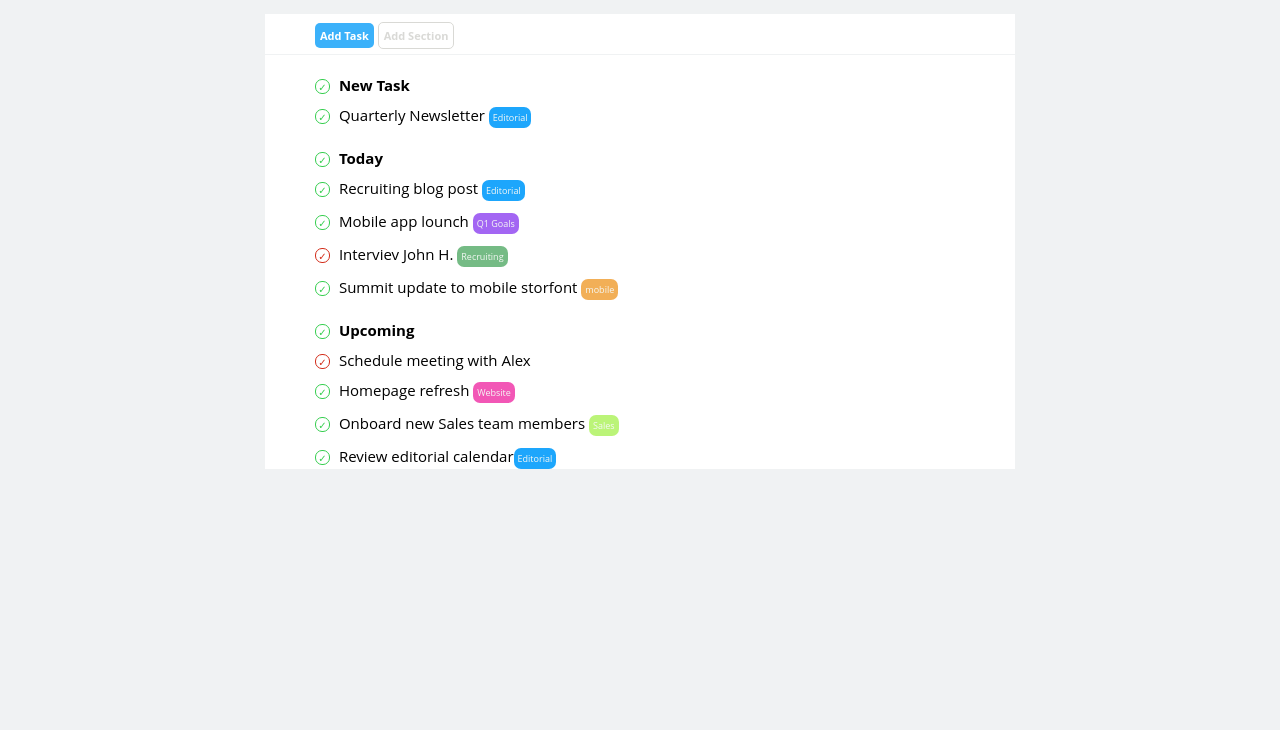
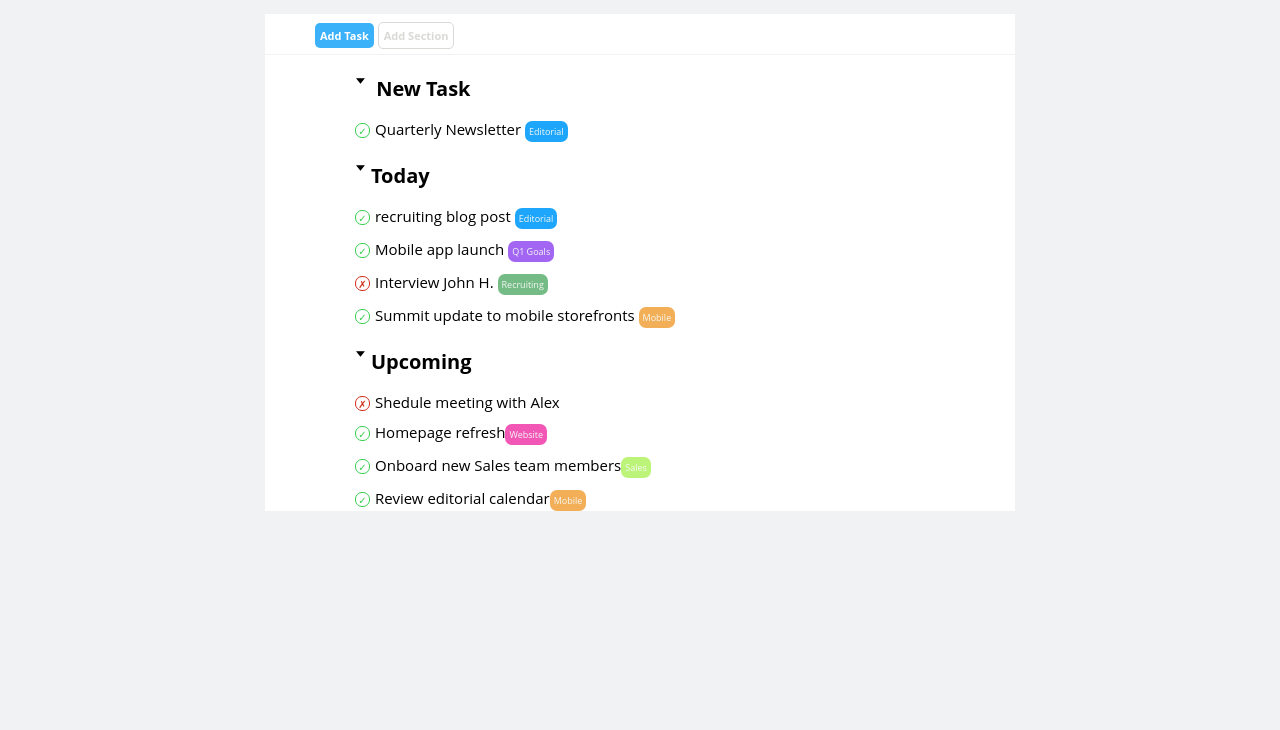
Before and after one commit to chry902/html-css-toboolist, a plain HTML site: page index.html in a window 1280 px wide. Shown: the part 70-800 px from the top of the page. Drawn offline with Linux system fonts and the light colour scheme.

Commit message:
aggiornamento modifiche toboolist

```diff
--- a/index.html
+++ b/index.html
@@ -9,17 +9,13 @@
     </head>
     <body class="body">
         <header class="intestazione">
-
             <img class="logo" src="./img/logo copia.png" alt="">
-        <h1 class="texlogo"> <strong > Toboolist</strong></h1>
-
-
+            <h1 class="texlogo"> <strong> Toboolist</strong></h1>
         </header>
         <main class="main">
 
-
             <!--pulsanti-->
-        <section class="generale">
+            <section class="gen-pulsanti">
                 <div class="pulsanti">
                     <span class="sinistro"><strong> Add Task</strong></span>
                     <span class="destro"><strong> Add Section</strong></span>
@@ -27,41 +23,42 @@
             </section>
 
             <div class="contenitore">
-            <!--newtask-->
+
                 <section class="prima bordo">
                     <div class="new">
-                    <p class="top"><div class="triangolo">✓</div>	<strong>  New Task</strong></p>
-                    <p class="bot"> <div class="triangolo">✓</div> Quarterly Newsletter <div class="editor">Editorial</div></p>
+                        <p class="top"><span class="freccia">&#129171;</span>
+                            <strong>New Task</strong></p>
+                        <p class="bot"> <span class="triangolo">✓</span>Quarterly
+                            Newsletter <span class="editor">Editorial</span></p>
                     </div>
                 </section>
+
                 <section class="secondo bordo">
                     <div class="new">
-                    <p class="top"><div class="triangolo">✓</div>	<strong>Today</strong></p>
-                    <p class="bot"> <div class="triangolo">✓</div> Recruiting blog post <div class="editor">Editorial</div></p>
-                    <p class="bot"> <div class="triangolo">✓</div> Mobile app lounch <div class="qgoals">Q1 Goals</div></p>
-                    <p class="bot"> <div class="cerchio">✓</div> Interviev John H. <div class="recruiting">Recruiting</div></p>
-                    <p class="bot"> <div class="triangolo">✓</div> Summit update to mobile storfont <div class="mobile">mobile</div></p>
-
+                        <p class="top"><span class="freccia">&#129171;</span><strong>Today</strong></p>
+                        <p class="bot"> <span class="triangolo">✓</span>recruiting
+                            blog post <span class="editor">Editorial</span></p>
+                        <p class="bot"> <span class="triangolo">✓</span>Mobile
+                            app launch <span class="qgoals">Q1 Goals</span></p>
+                        <p class="bot"> <span class="cerchio">✗</span>Interview
+                            John H. <span class="recruiting">Recruiting</span></p>
+                        <p class="bot"> <span class="triangolo">✓</span>Summit
+                            update to mobile storefronts <span class="mobile">Mobile</span></p>
                     </div>
                 </section>
                 <section class="terzo bordo">
                     <div class="new">
-                    <p class="top"><div class="triangolo">✓</div>	<strong>Upcoming</strong></p>
-                    <p class="bot"> <div class="cerchio">✓</div> Schedule meeting with Alex </p>
-                    <p class="bot"> <div class="triangolo">✓</div> Homepage refresh <div class="website">Website</div></p>
-                    <p class="bot"> <div class="triangolo">✓</div> Onboard new Sales team members <div class="sales">Sales</div></p>
-                    <p class="bot"> <div class="triangolo bottom">✓</div> Review editorial calendar<div class="editor">Editorial</div></p>
-
+                        <p class="top"><span class="freccia">&#129171;</span><strong>Upcoming</strong></p>
+                        <p class="bot"> <span class="cerchio">✗</span>Shedule
+                            meeting with Alex</p>
+                        <p class="bot"> <span class="triangolo">✓</span>Homepage
+                            refresh<span class="website">Website</span></p>
+                        <p class="bot"> <span class="triangolo">✓</span>Onboard
+                            new Sales team members<span class="sales">Sales</span></p>
+                        <p class="bot"> <span class="triangolo">✓</span>Review
+                            editorial calendar<span class="mobile">Mobile</span></p>
                     </div>
                 </section>
-
-
-
-
             </div>
-
         </main>
-
-
-
     </html>
--- a/style.css
+++ b/style.css
@@ -7,14 +7,12 @@
 .intestazione{
     background-color: white;
 
-
 }
 .logo{
     vertical-align: middle;
+    padding-left: 1rem;
+}
 
-
-
-}
 .texlogo{
     display: inline-block;
     vertical-align: middle;
@@ -36,7 +34,7 @@
 
 }
 /*pulsanti*/
-.generale{
+.gen-pulsanti{
     margin-top: 30px;
 
 }
@@ -91,6 +89,12 @@ p{
 }
 .cerchio{
     font-size: 25px;
+
+}
+.freccia{
+    display: inline-block;
+    margin-left: 50px;
+    margin-right: 5px;
 
 }
 .triangolo{
```
Also changed, not shown: img/download.png (added). Lines whose indentation alone changed are shown as unchanged.
